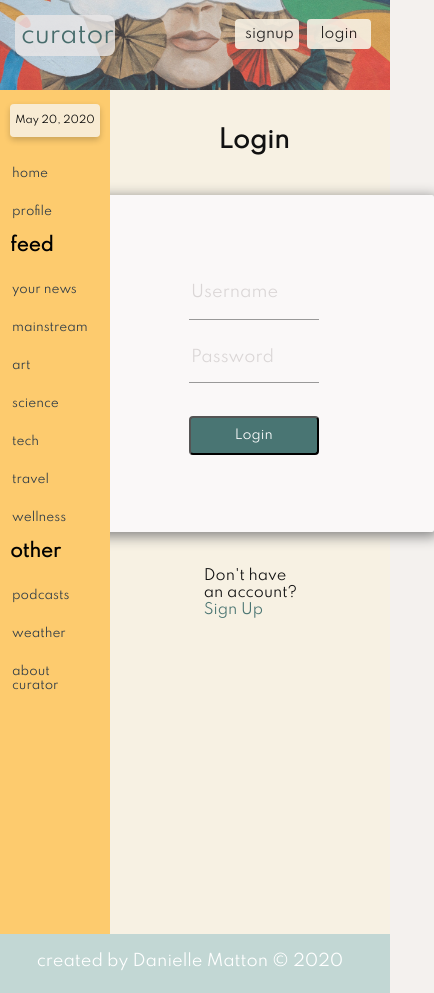
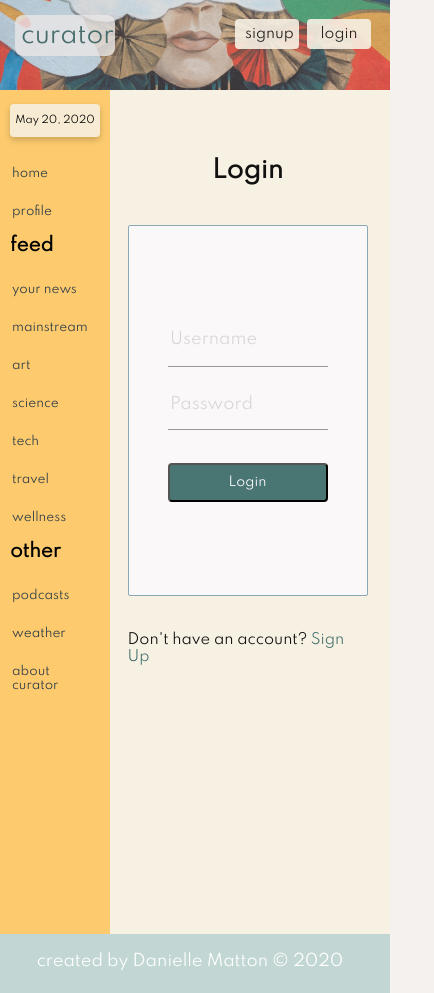
Before and after one commit to dlynnea/kluster-news-frontend, a React (Create React App) app: page /login in a window 390 px wide. Shown: the whole page, 434 px wide, since content can reach past the window. Built offline with nearby package versions, Linux system fonts and the light colour scheme.

Commit message:
working on the auth forms in mobile view

```diff
--- a/src/styling/_mobile.scss
+++ b/src/styling/_mobile.scss
@@ -135,28 +135,25 @@
             align-items: center;
             align-self: center;
             justify-content: center;
-            max-width: 100px;
-            margin: auto;
+            max-width: 240px;
+            margin-top: 30px;
             // padding: 0 2rem;
 
             .form input[type='submit'] {
-                width: 130px;
+                width: 160px;
                 margin-top: 20px;
             }
         }
 
         form {
-            display: flex;
-            align-items: center;
-            justify-content: center;
-            flex-direction: column;
-            background-color: none;
-            // margin: 20px;
-            // padding: 40px 180px;
-            width: 10%;
-            height: 40vh;
-            // border: 1px solid $ship-officer;
-            box-shadow: 3px 3px 14px 1px grey;
+            // background-color: none;
+            // background: none;
+            padding: 0;
+            width: 100%;
+            height: 44vh;
+            border: 1px solid $ship-officer;
+            // box-shadow: 3px 3px 14px 1px grey;
+            box-shadow: none;
             border-radius: 2px;
 
             p {
@@ -173,7 +170,7 @@
 
         .auth-form .form-input {
             margin: 0.8rem 0;
-            width: 130px;
+            width: 160px;
         }
 
         h3 {
```
